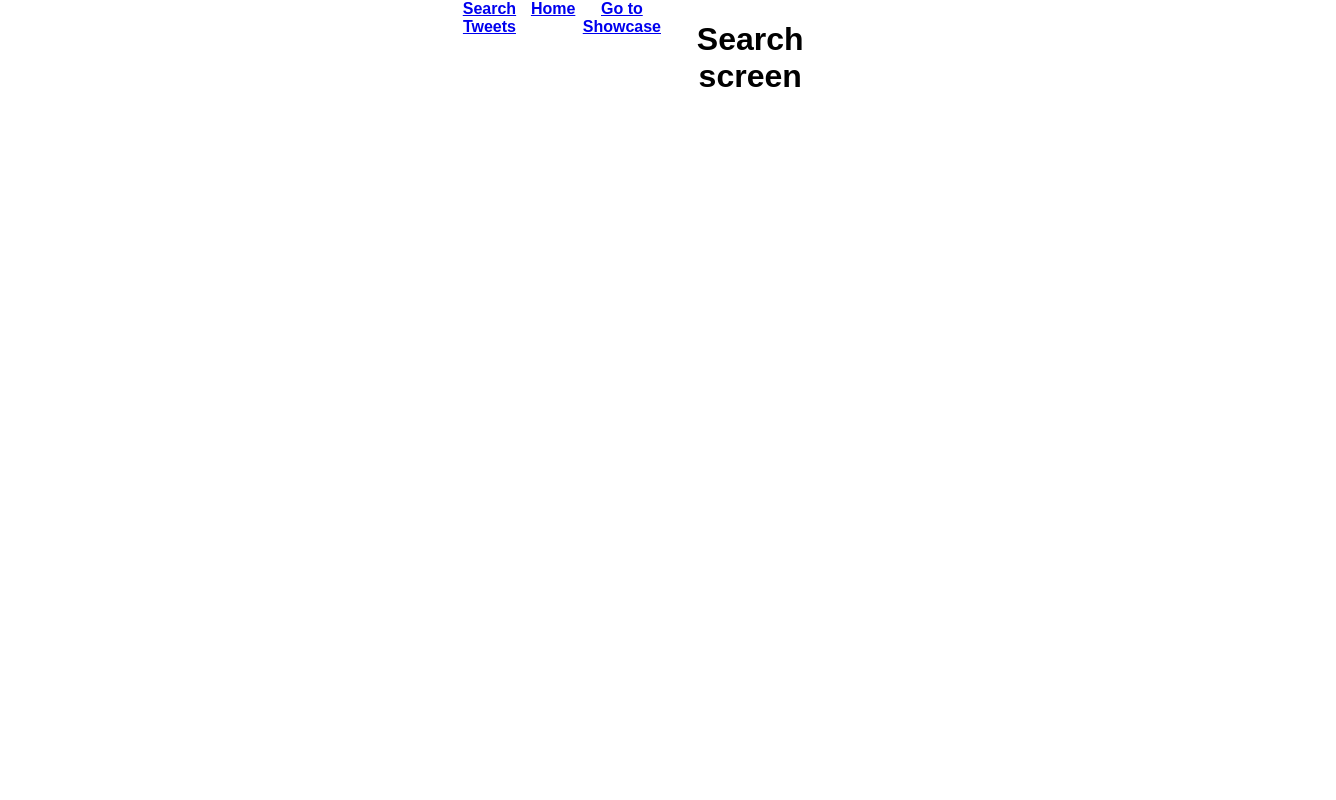
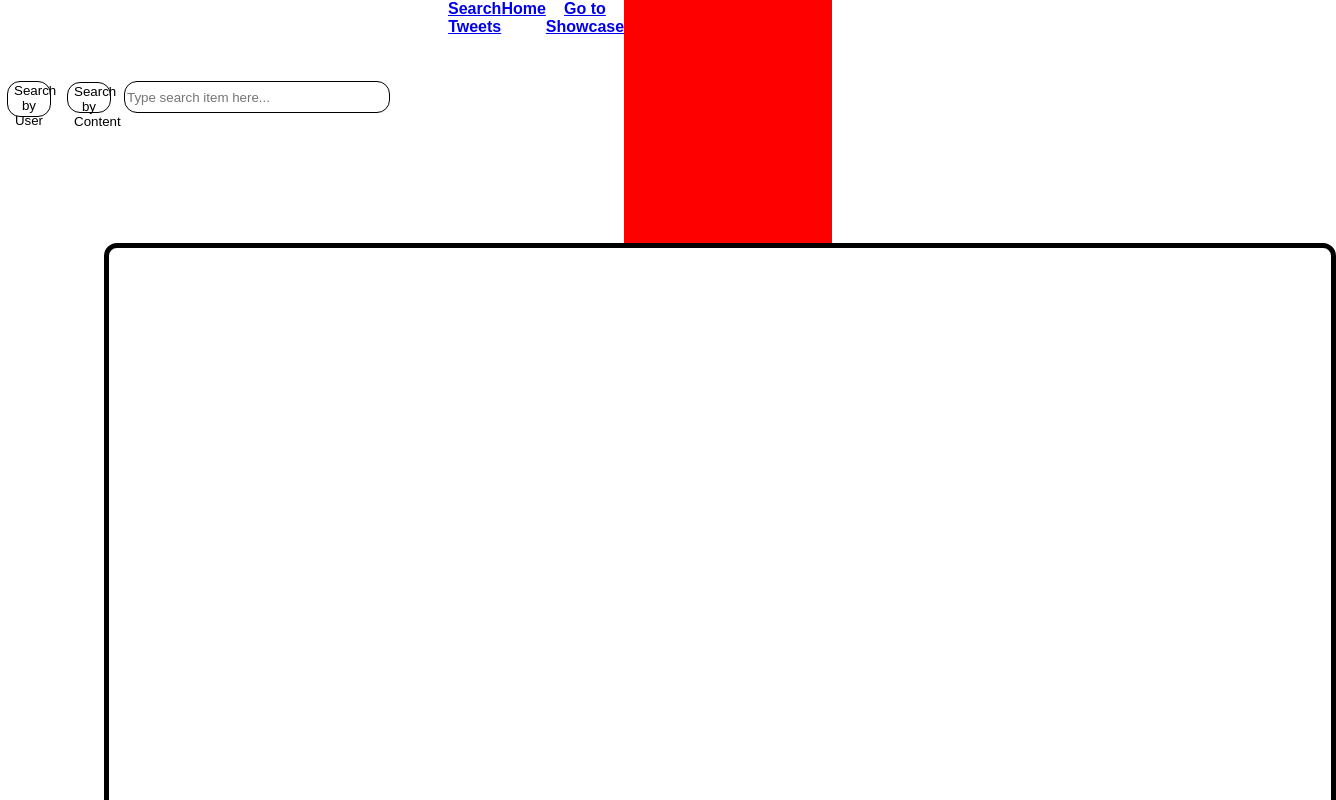
Before and after one commit to cvs181801/15-minutes, a React (Create React App) app: page /search in a window 1280 px wide. Shown: the top 800 px of the page, 1336 px wide, since content can reach past the window. Built offline with nearby package versions, Linux system fonts and the light colour scheme.

Commit message:
add style to search screen

```diff
--- a/src/Search.js
+++ b/src/Search.js
@@ -1,9 +1,25 @@
 import React from 'react'
+import './index.css'
+import TV from './pics/TV.png'
 
 export default function Search() {
     return (
-        <div>
-            <h1>Search screen</h1>
+        <div className="searchContainer"
+            style={{
+                backgroundColor: 'red',
+                width: '100vw',
+                height: '100vh'
+                // backgroundColor: 'rgba(255, 251, 251, 0.3)',
+                // backgroundImage: `url(${TV})`,
+                // backgroundBlendMode: 'lighten',
+            }}
+        >
+            <div className="searchBtnsContainer">
+                <button className="searchBtnUser">Search by User</button>
+                <button className="searchBtnContent">Search by Content</button>
+                <input type="text" placeholder="Type search item here..."></input>
+            </div>
+            <div className="searchResultContainer"></div>
         </div>
     )
 }
--- a/src/index.css
+++ b/src/index.css
@@ -66,6 +66,60 @@ body {
   top: 770px;
 }
 
+/* .searchContainer {
+  border: 2px solid red;
+  position: absolute;
+  background-color: rgba(255, 251, 251, 0.3);
+  background-image: url('./pics/TV.png');
+  background-blend-mode: lighten;
+} */
+
+.searchResultContainer {
+  position: absolute;
+  width: 299px;
+  height: 717px;
+  left: 55px;
+  top: 132px;
+  background: #FFFFFF;
+  border: 5px solid #000000;
+  border-radius: 13px;
+}
+
+.searchBtnUser {
+  position: absolute;
+  width: 44px;
+  height: 36px;
+  left: 7px;
+  top: 81px;
+  background: #FFFFFF;
+  border: 1px solid #000000;
+  box-sizing: border-box;
+  border-radius: 13px;
+}
+
+.searchBtnContent {
+  position: absolute;
+  width: 44px;
+  height: 31px;
+  left: 67px;
+  top: 82px;
+  background: #FFFFFF;
+  border: 1px solid #000000;
+  box-sizing: border-box;
+  border-radius: 13px;
+}
+
+.searchBtnsContainer > input {
+  position: absolute;
+  width: 266px;
+  height: 32px;
+  left: 124px;
+  top: 81px;
+  background: #FFFFFF;
+  border: 1px solid #000000;
+  box-sizing: border-box;
+  border-radius: 13px;
+}
 
 
 @media (min-width: 600px) {
@@ -92,7 +146,13 @@ body {
   }
   .showcaseBtn {
     left: 612px;
-top: 902px;
+    top: 902px;
+  }
+  .searchResultContainer {
+    width: 784px;
+    height: 930px;
+    left: 21px;
+    top: 223px;
   }
 
 }
@@ -123,5 +183,11 @@ top: 902px;
     left: 1001px;
     top: 738px;
   }
+  .searchResultContainer {
+    width: 1232px;
+    height: 697px;
+    left: 104px;
+    top: 243px;
+  }
 
 }
```
